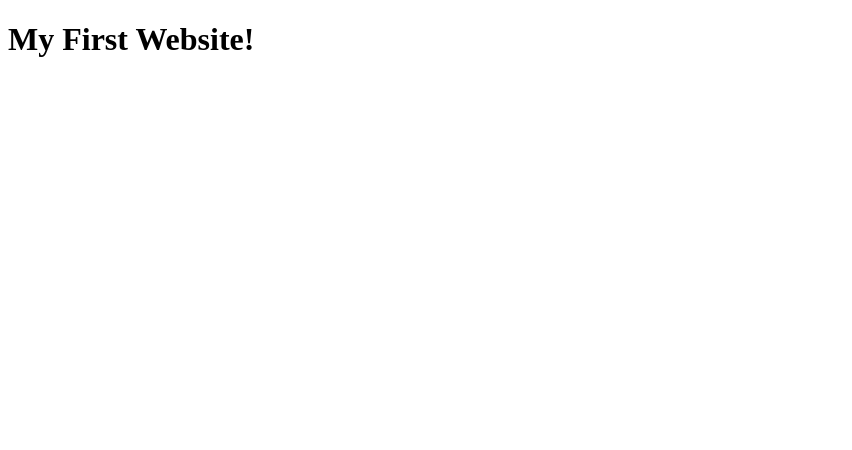
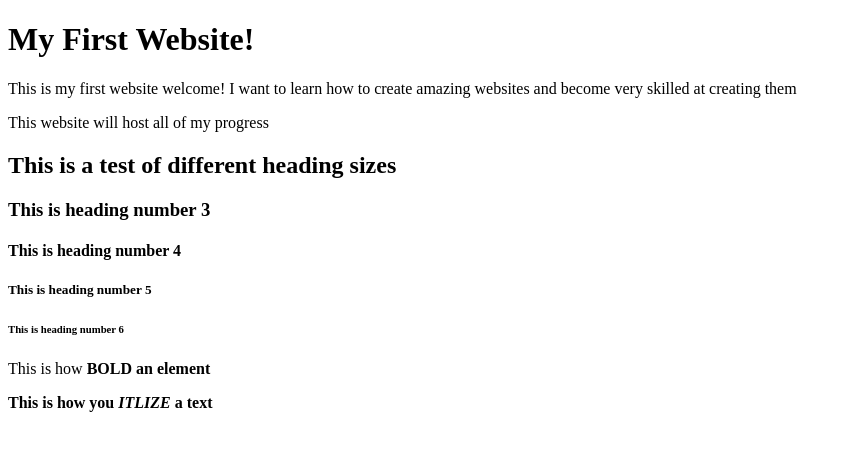
Before and after one commit to TaheaHossain/MyFirstWebsite, a plain HTML site: page index.html in a window 1280 px wide. Shown: the whole page, without its empty margins (0-852 px from the left). Drawn offline with Linux system fonts and the light colour scheme.

Commit message:
index.html

```diff
--- a/index.html
+++ b/index.html
@@ -10,6 +10,22 @@
 
 <body>
    <h1> My First Website!</h1>
+
+   <p>This is my first website welcome! I want to learn how to create amazing websites and become very skilled at creating them</p>
+   <p>This website will host all of my progress </p>
+
+   <h2>This is a test of different heading sizes </h2>
+   <h3>This is heading number 3</h3>
+   <h4>This is heading number 4</h4>
+   <h5>This is heading number 5 </h5>
+   <h6>This is heading number 6</h6>
+
+<body>
+    <p>This is how <strong>BOLD<strong> an element </p>
+    <p>This is how you <em>ITLIZE </em> a text</p>
+</body>
+
+
 </body>
 
 </html>
```
